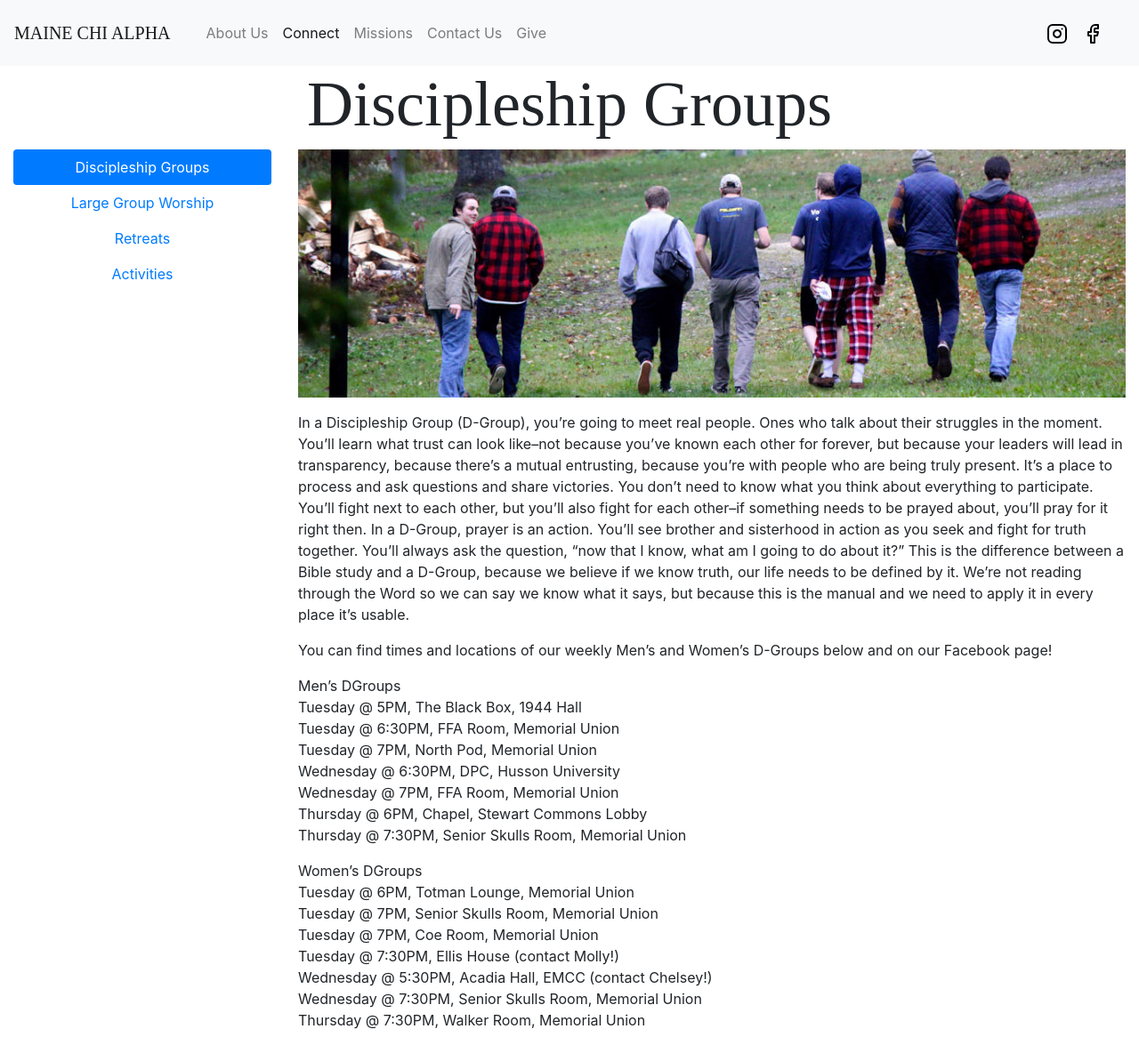
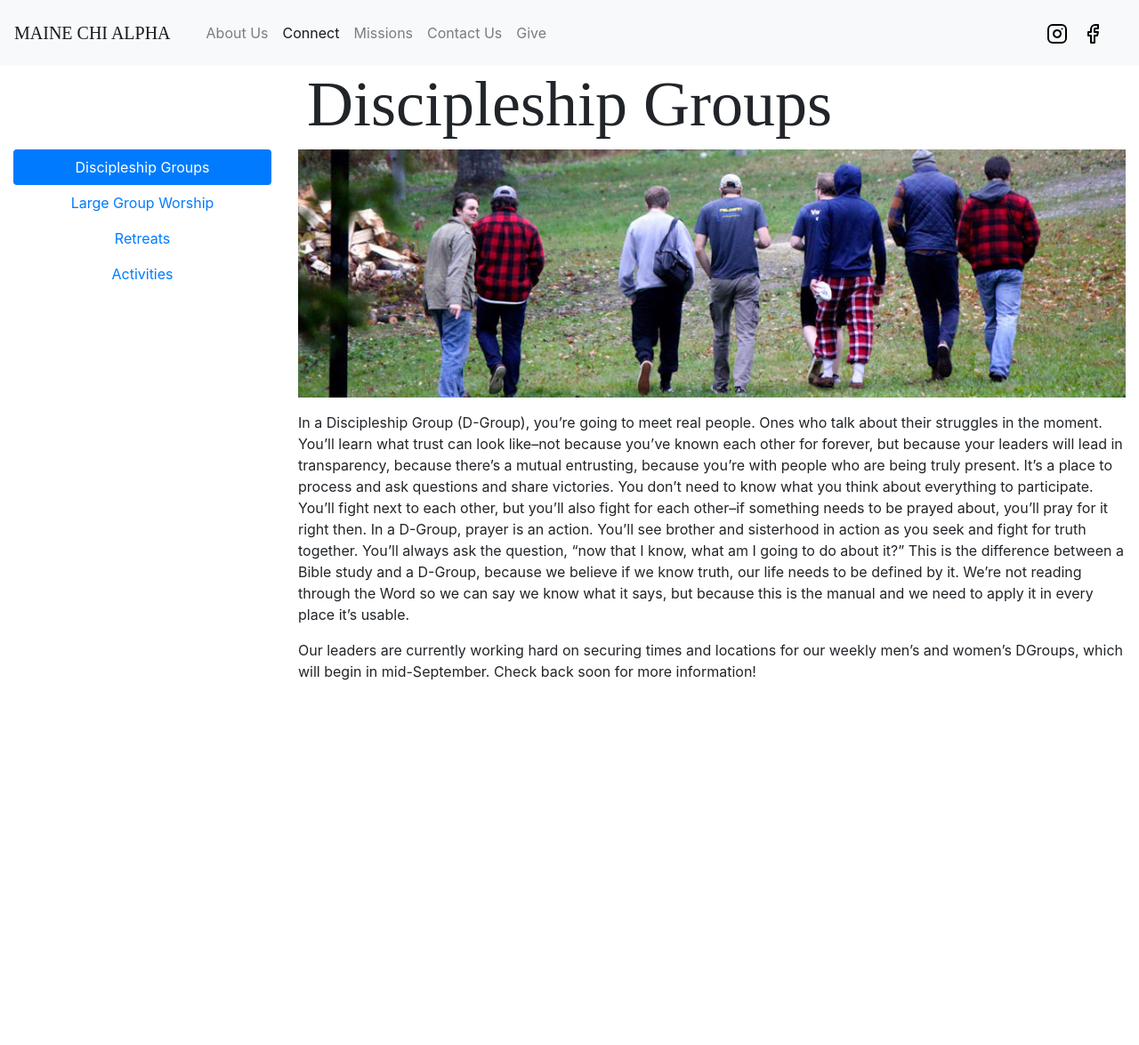
Before and after one commit to mainechialpha/mainechialpha.github.io, a Jekyll site: the page built from groups.md, in a window 1280 px wide. Shown: the whole page at 89% size. Built offline with Jekyll 4.4.1, drawn with Linux system fonts in a browser that asks for light colours; nearby versions of some CDN libraries; some web fonts are replaced; after the commit the page ends 900 px from its top, so only the background shows below that.

Commit message:
Update groups.md

```diff
--- a/groups.md
+++ b/groups.md
@@ -8,22 +8,4 @@ permalink: /groups/
 
 In a Discipleship Group (D-Group), you're going to meet real people. Ones who talk about their struggles in the moment. You'll learn what trust can look like--not because you've known each other for forever, but because your leaders will lead in transparency, because there's a mutual entrusting, because you're with people who are being truly present. It's a place to process and ask questions and share victories. You don't need to know what you think about everything to participate. You'll fight next to each other, but you'll also fight for each other--if something needs to be prayed about, you'll pray for it right then. In a D-Group, prayer is an action. You'll see brother and sisterhood in action as you seek and fight for truth together. You'll always ask the question, "now that I know, what am I going to do about it?" This is the difference between a Bible study and a D-Group, because we believe if we know truth, our life needs to be defined by it. We're not reading through the Word so we can say we know what it says, but because this is the manual and we need to apply it in every place it's usable.
 
-You can find times and locations of our weekly Men's and Women's D-Groups below and on our Facebook page!
-
-Men's DGroups
-<br>Tuesday @ 5PM, The Black Box, 1944 Hall
-<br>Tuesday @ 6:30PM, FFA Room, Memorial Union
-<br>Tuesday @ 7PM, North Pod, Memorial Union
-<br>Wednesday @ 6:30PM, DPC, Husson University
-<br>Wednesday @ 7PM, FFA Room, Memorial Union
-<br>Thursday @ 6PM, Chapel, Stewart Commons Lobby
-<br>Thursday @ 7:30PM, Senior Skulls Room, Memorial Union
-
-Women's DGroups
-<br>Tuesday @ 6PM, Totman Lounge, Memorial Union
-<br>Tuesday @ 7PM, Senior Skulls Room, Memorial Union
-<br>Tuesday @ 7PM, Coe Room, Memorial Union
-<br>Tuesday @ 7:30PM, Ellis House (contact Molly!)
-<br>Wednesday @ 5:30PM, Acadia Hall, EMCC (contact Chelsey!)
-<br>Wednesday @ 7:30PM, Senior Skulls Room, Memorial Union
-<br>Thursday @ 7:30PM, Walker Room, Memorial Union
+Our leaders are currently working hard on securing times and locations for our weekly men's and women's DGroups, which will begin in mid-September. Check back soon for more information!
```
